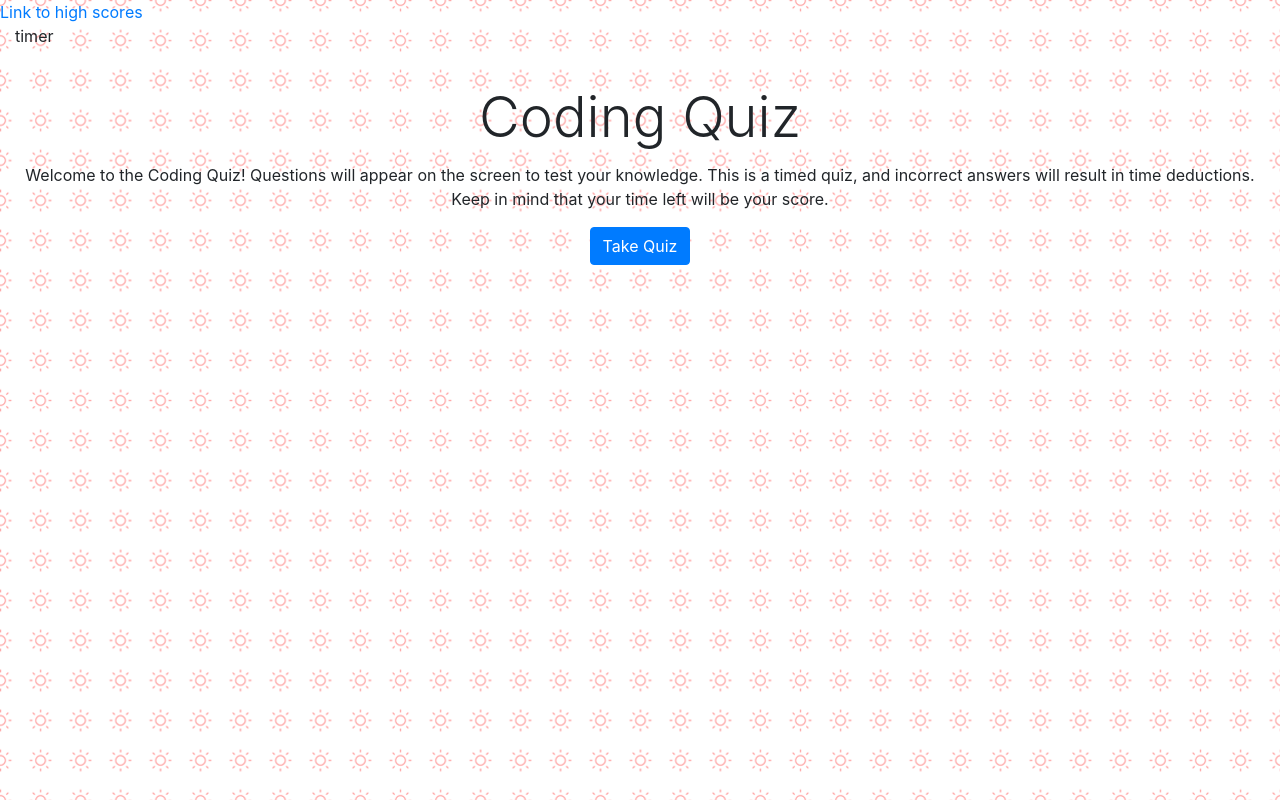
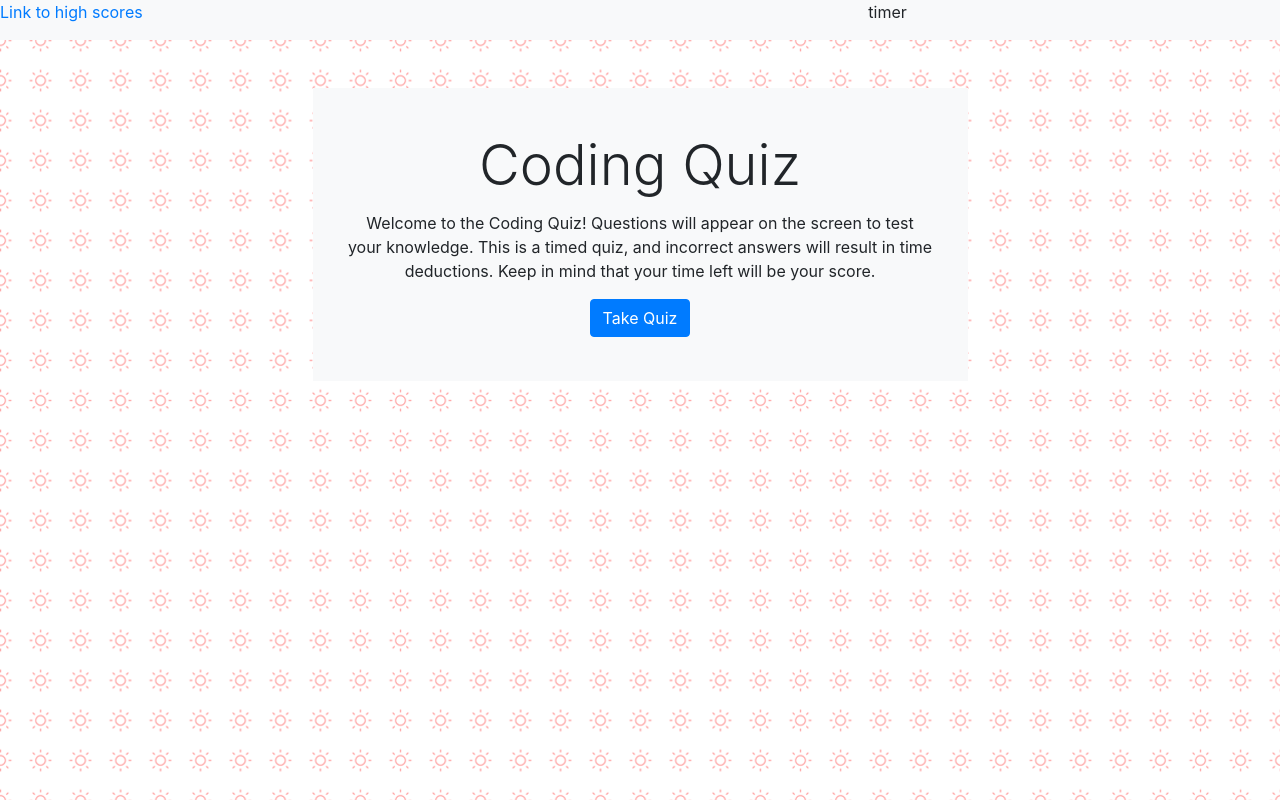
Before and after one commit to zacharybryan/code-quiz, a plain HTML site: page index.html in a window 1280 px wide. Drawn offline with nearby package versions, Linux system fonts and the light colour scheme.

Commit message:
updated title

```diff
--- a/index.html
+++ b/index.html
@@ -5,20 +5,21 @@
     <meta name="viewport" content="width=device-width, initial-scale=1.0">
     <link rel="stylesheet" href="./style.css">
     <link rel="stylesheet" href="https://stackpath.bootstrapcdn.com/bootstrap/4.5.0/css/bootstrap.min.css" integrity="sha384-9aIt2nRpC12Uk9gS9baDl411NQApFmC26EwAOH8WgZl5MYYxFfc+NcPb1dKGj7Sk" crossorigin="anonymous">
-    <title>Document</title>
+    <title>Code Quiz</title>
 </head>
 <body>
 <div class="row"></div>
-    <nav class="row">
-        <div class="nav-items float-left col-md-8">
+    <nav class="row bg-light">
+        <div class="nav-items float-left col-md-12">
           <a href="" class="align-left">Link to high scores</a>
-        <div class="col-md-4">
+        <div class="col-md-4 float-right">
           <p>timer</p>
-        </div></div>
+        </div>
+        </div>
     </nav>
 </div>
     <div class="row">
-    <div class="container text-center col-md-12">
+    <div class="container bg-light text-center col-md-6 my-5 py-4">
         <div class="card-body">
           <h5 class="card-title display-4">Coding Quiz</h5>
           <p class="card-text">Welcome to the Coding Quiz! Questions will appear on the screen to test your knowledge. This is a timed quiz, and incorrect answers will result in time deductions. Keep in mind that your time left will be your score.</p>
```
